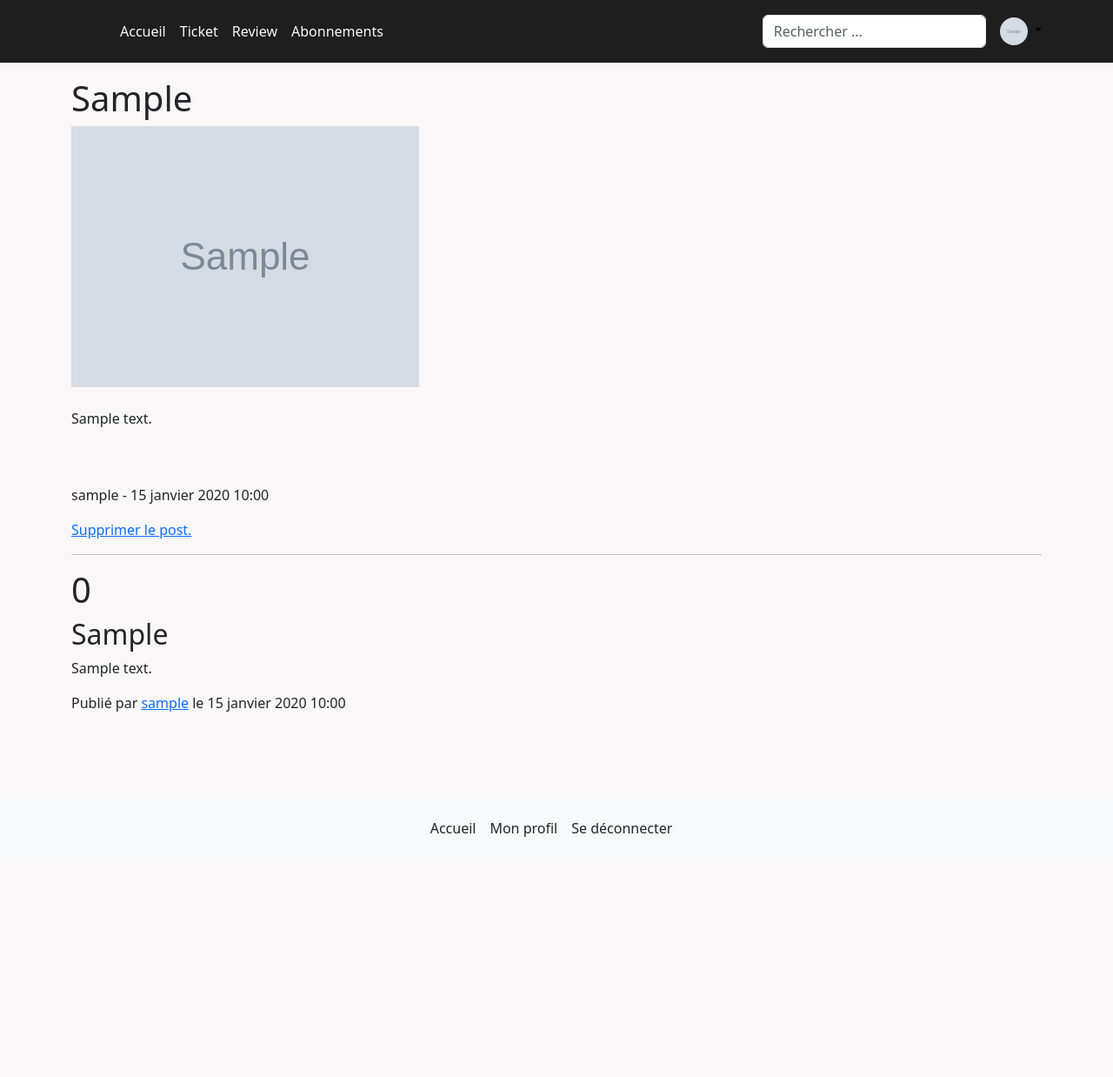
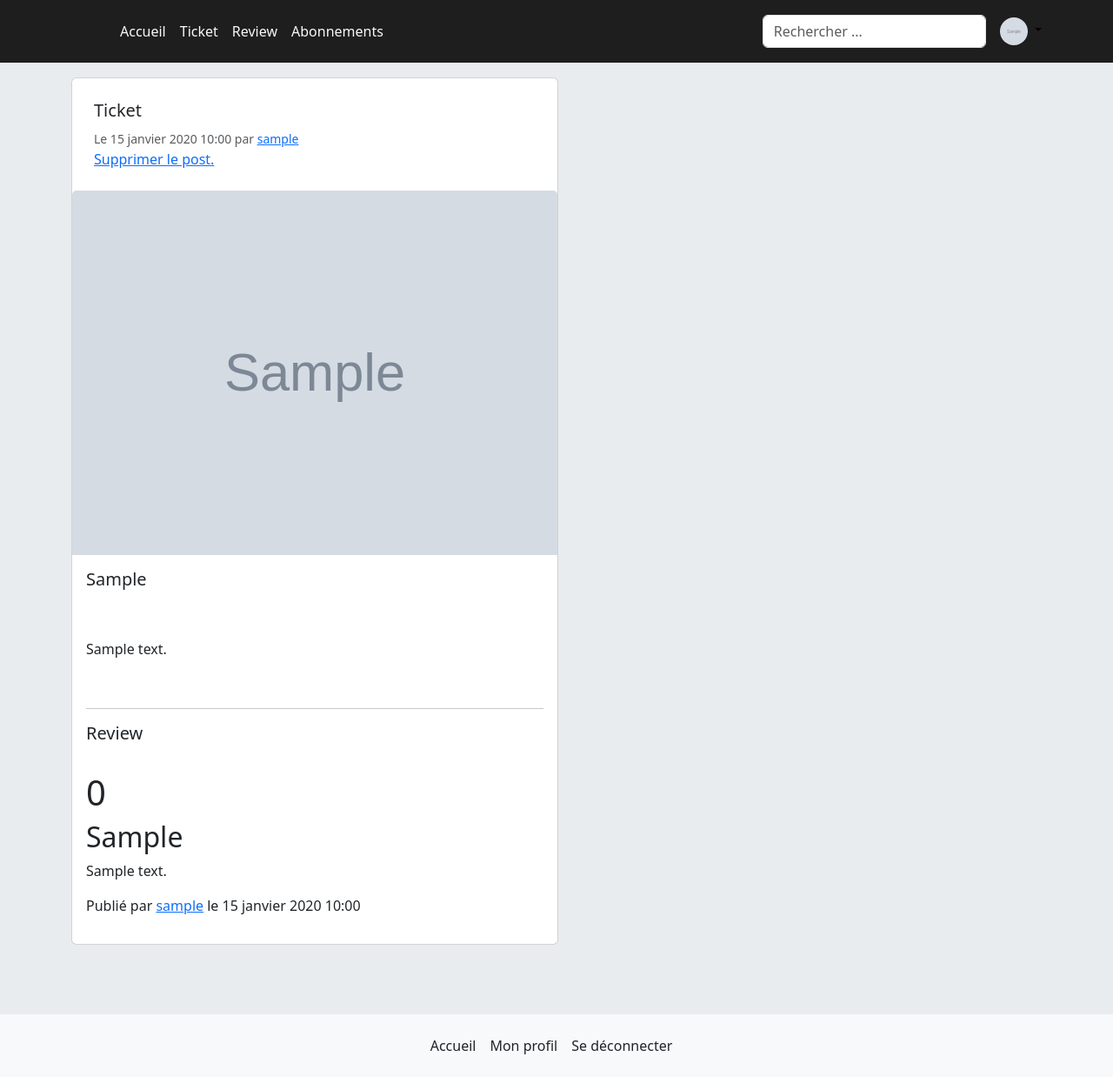
Before and after one commit to Al3xBrs/LITReview, a Django app: page /ticket/1/ in a window 1280 px wide. Shown: the whole page at 87% size. Before the commit the page ends 962 px from the top, so only its background shows below. Run offline with Django 4.2, Linux system fonts and the light colour scheme; a user stored in the database is signed in; tables that the repository leaves empty hold one stand-in row (values such as "Sample post"); grey boxes marked "Sample" are stand-in pictures.

Commit message:
update gfx

```diff
--- a/LITReview/articles/static/articles/style.css
+++ b/LITReview/articles/static/articles/style.css
@@ -11,9 +11,6 @@
     background-color: rgb(30, 30, 30);
 }
 
-.main {
-    background-color: rgb(249, 247, 247);
-}
 
 .post_content_type {
     position: relative;
--- a/LITReview/articles/templates/articles/base.html
+++ b/LITReview/articles/templates/articles/base.html
@@ -9,7 +9,7 @@
     <link href="https://cdn.jsdelivr.net/npm/bootstrap@5.3.0/dist/css/bootstrap.min.css" rel="stylesheet" integrity="sha384-9ndCyUaIbzAi2FUVXJi0CjmCapSmO7SnpJef0486qhLnuZ2cdeRhO02iuK6FUUVM" crossorigin="anonymous">
     <link rel="stylesheet" href="{% static 'articles/style.css' %}">
 </head>
-<main class="main">
+<main class="main bg-body-secondary">
   <body>
     {% if user.is_authenticated %}
     <header class="p-3 mb-3 border-bottom banner">
--- a/LITReview/articles/templates/articles/ticket-detail.html
+++ b/LITReview/articles/templates/articles/ticket-detail.html
@@ -2,24 +2,46 @@
 {% block title %}Post de {{ ticket.user.username }}{% endblock title %}
 
 {% block content %}
-<h1>{{ ticket.headline }}</h1>
-<img src="{{ ticket.picture.url }}" alt="{{ ticket.headline }}">
-<br><br>
-<p>{{ ticket.body }}</p>
-<br><br>
-<p><a href="{% url 'profil_page' user.id %}"></a>{{ ticket.user.username }} - {{ ticket.time_created }}</p>
+
+<div class="card" style="width: 35rem;">
+    <div class="post_head">
+        <div class="post_content_type">
+
+            <h5 class="card-title">Ticket</h5>
+            <small class="text-muted">Le {{ ticket.time_created }} par <a href="{% url 'profil_page' ticket.user.id %}">{{ ticket.user.username }}</a></small>
+            <br>
             {% if ticket.user == user %}
             <a href="{% url 'ticket_delete_view' ticket.id %}">Supprimer le post.</a>
             {% endif %}
-{% if reviews.count < 1 %}
-<a href="{% url 'review_upload' ticket.id %}">Publier une review.</a>
+            <br><br>
+        </div>
+    </div>
+
+        {% if ticket.picture.url != None %}
+        <img class="card-img-top" src="{{ ticket.picture.url }}" alt="Image">
         {% endif %}
+
+    <div class="card-body">
+    <h5 class="card-title">{{ ticket.headline }}</h5>
+    <br><br>
+    <p class="card-text">{{ ticket.body }}</p>
+    <br>
+    {% if ticket.review_posted %}
     <hr>
+    <h5 class="card-title">Review</h5>
+    <br>
         {% for review in reviews %}
         <h1>{{ review.rating }}</h1>
         <h2>{{review.headline}}</h2>
         <p>{{ review.body }}</p>
         <p>Publié par <a href="{% url 'profil_page' review.user.id %}">{{ review.user.username }}</a> le {{ review.time_created }}</p>
         {% endfor %}
+    {% endif %}
+    {% if ticket.review_posted is False %}
+    <a href="{% url 'review_upload' ticket.id %}" class="btn btn-primary">Publier une review</a>
+    {% endif %}
+
+    </div>
+</div>
 
 {% endblock content %}
```
Also changed, not shown: LITReview/articles/templates/articles/followed.html (+9 -2 lines), LITReview/articles/templates/articles/home.html (+12 -5 lines), LITReview/articles/templates/articles/ticket-delete.html (+19 -3 lines), LITReview/users/templates/users/login.html (+0 -11 lines), LITReview/users/templates/users/profil_user.html (+6 -1 lines), LITReview/media/1_jtqrhHb.jpeg (added), LITReview/media/2_Pu32eZV.jpeg (added). Lines whose indentation alone changed are shown as unchanged.
